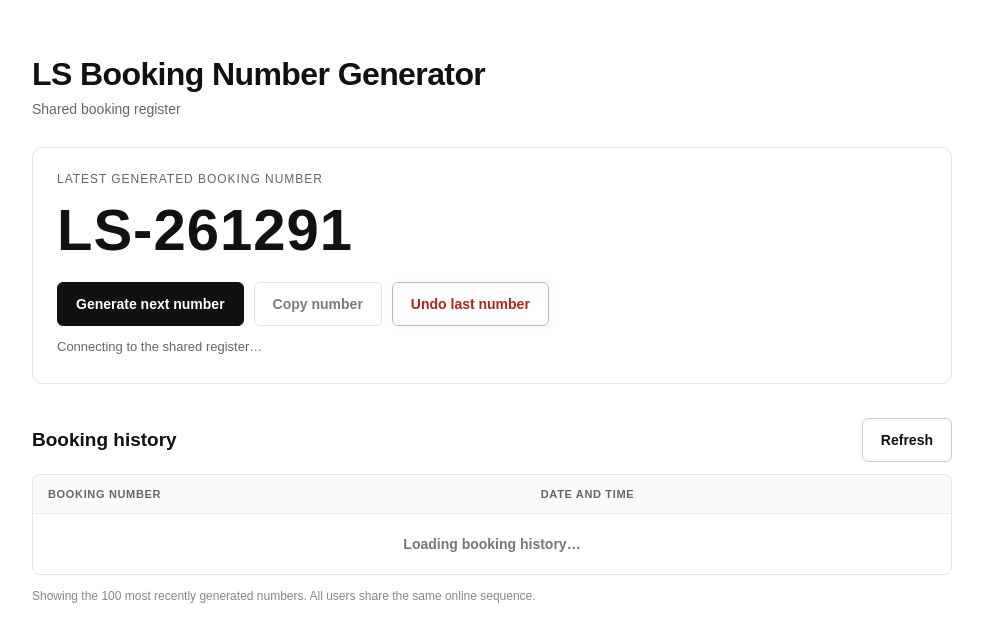
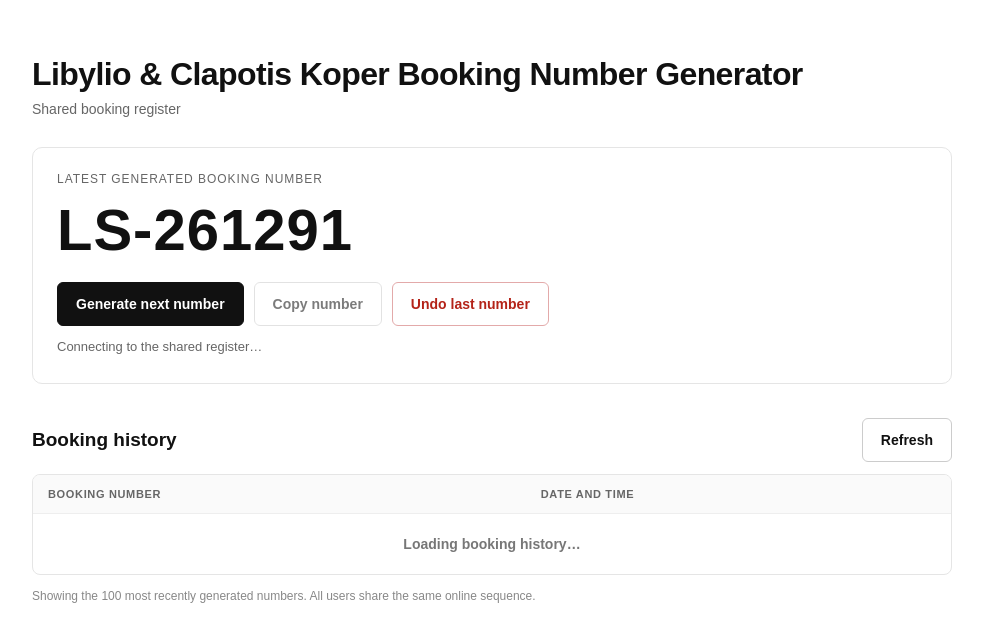
Before and after one commit to FadiAlaaEddine/Booking-Number-Generator, a plain HTML site: page index.html in a window 1280 px wide. Shown: the whole page, without its empty margins (148-1131 px from the left). Drawn offline with Linux system fonts and the light colour scheme; a script that the page names is missing.

Commit message:
Update index.html

```diff
--- a/index.html
+++ b/index.html
@@ -37,7 +37,7 @@
 <body>
   <main>
     <header>
-      <h1>LS Booking Number Generator</h1>
+      <h1>Libylio & Clapotis Koper Booking Number Generator</h1>
       <p class="sub">Shared booking register</p>
     </header>
 
```
